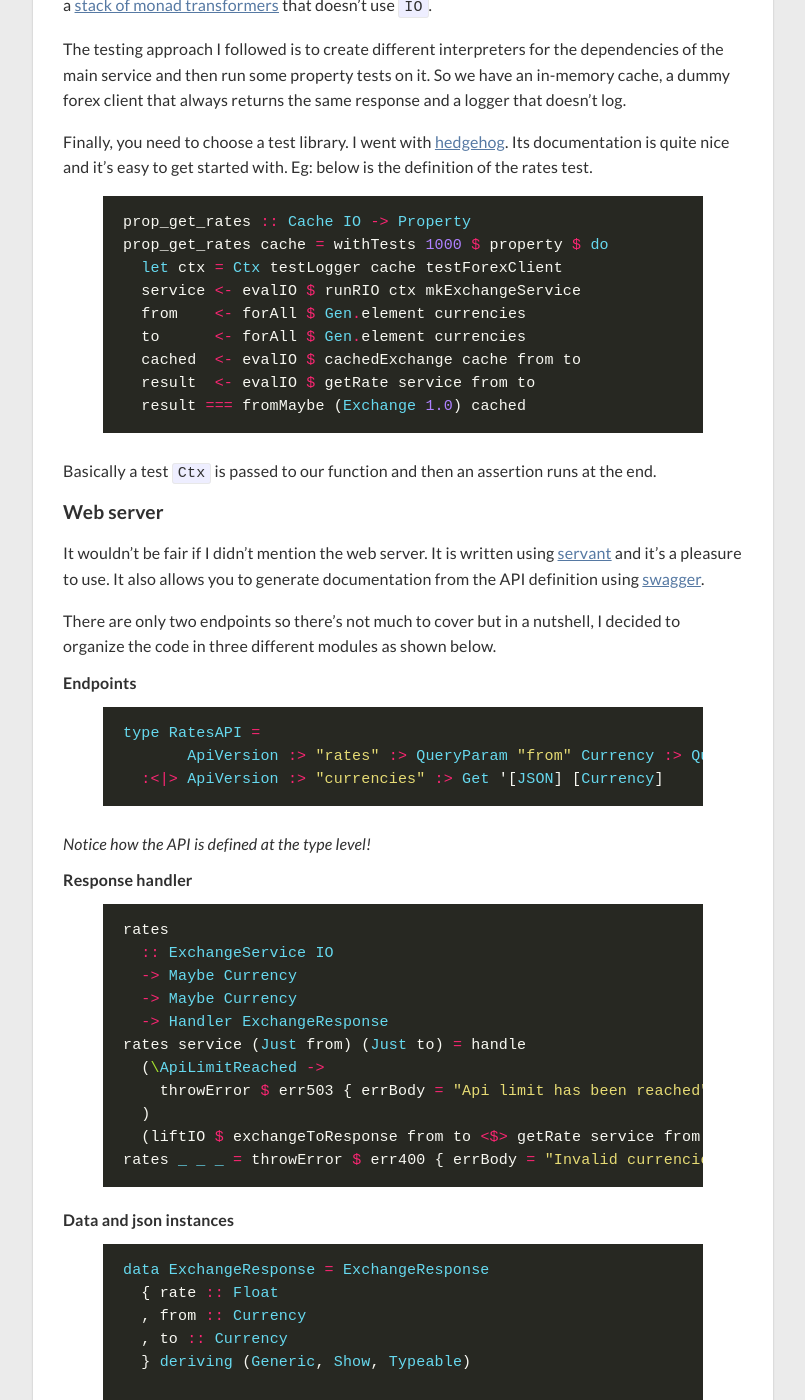
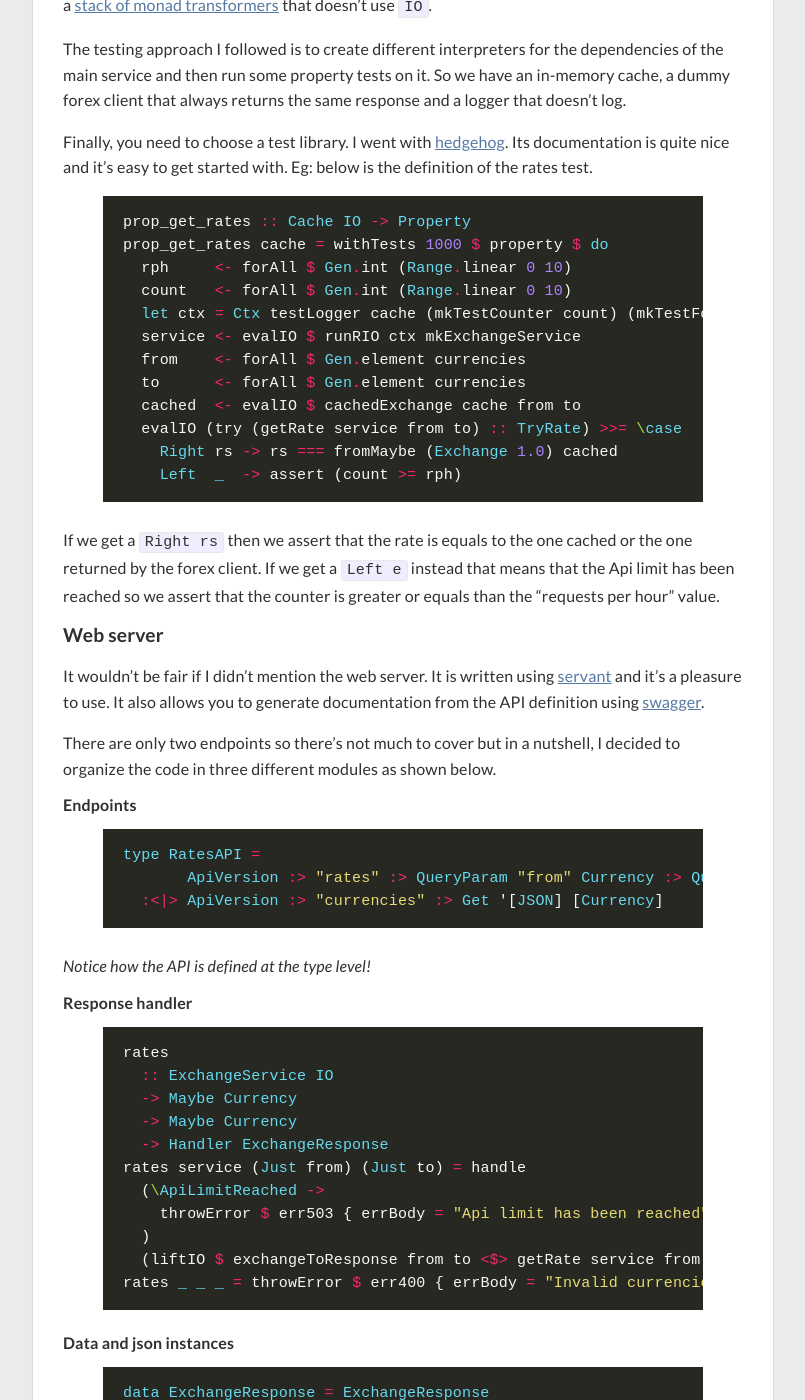
Before and after one commit to gvolpe/blog-comments, a Jekyll site: the page built from _posts/2019-06-23-lessons-learned-while-writing-a-haskell-app.md, in a window 1280 px wide and 1400 px high, scrolled down 4686 px. Shown: the whole window, without its empty margins (237-1042 px from the left). Built offline with Jekyll 4.4.1, drawn with Linux system fonts in a browser that asks for light colours; nearby versions of some CDN libraries; comment, search, counter and statistics services are not loaded; some of the changed text lies outside the part shown.

Commit message:
Final touches before publishing new post

```diff
--- a/_posts/2019-06-23-lessons-learned-while-writing-a-haskell-app.md
+++ b/_posts/2019-06-23-lessons-learned-while-writing-a-haskell-app.md
@@ -162,16 +162,20 @@ Finally, you need to choose a test library. I went with [hedgehog](https://hacka
 {% highlight haskell %}
 prop_get_rates :: Cache IO -> Property
 prop_get_rates cache = withTests 1000 $ property $ do
-  let ctx = Ctx testLogger cache testForexClient
+  rph     <- forAll $ Gen.int (Range.linear 0 10)
+  count   <- forAll $ Gen.int (Range.linear 0 10)
+  let ctx = Ctx testLogger cache (mkTestCounter count) (mkTestForexClient rph)
   service <- evalIO $ runRIO ctx mkExchangeService
   from    <- forAll $ Gen.element currencies
   to      <- forAll $ Gen.element currencies
   cached  <- evalIO $ cachedExchange cache from to
-  result  <- evalIO $ getRate service from to
-  result === fromMaybe (Exchange 1.0) cached
+  evalIO (try (getRate service from to) :: TryRate) >>= \case
+    Right rs -> rs === fromMaybe (Exchange 1.0) cached
+    Left  _  -> assert (count >= rph)
 {% endhighlight %}
 
-Basically a test `Ctx` is passed to our function and then an assertion runs at the end.
+If we get a `Right rs` then we assert that the rate is equals to the one cached or the one returned by the forex
+client. If we get a `Left e` instead that means that the Api limit has been reached so we assert that the counter is greater or equals than the "requests per hour" value.
 
 #### Web server
 
@@ -221,7 +225,7 @@ instance ToJSON ExchangeResponse
 
 ### Conclusion
 
-These are some of the best practices I know of nowadays. But we all know this is a constant learning process, it doesn't end here. Anyway I hope you can get something out of it!
+These are some of the best practices I know of nowadays. But we all know this is a constant learning process, it doesn't end here. Anyway, I hope you can get something out of it!
 
 ##### Summarizing:
 
```
Also changed, not shown: other parts of _posts/2019-06-23-lessons-learned-while-writing-a-haskell-app.md (+2 -2 lines).
